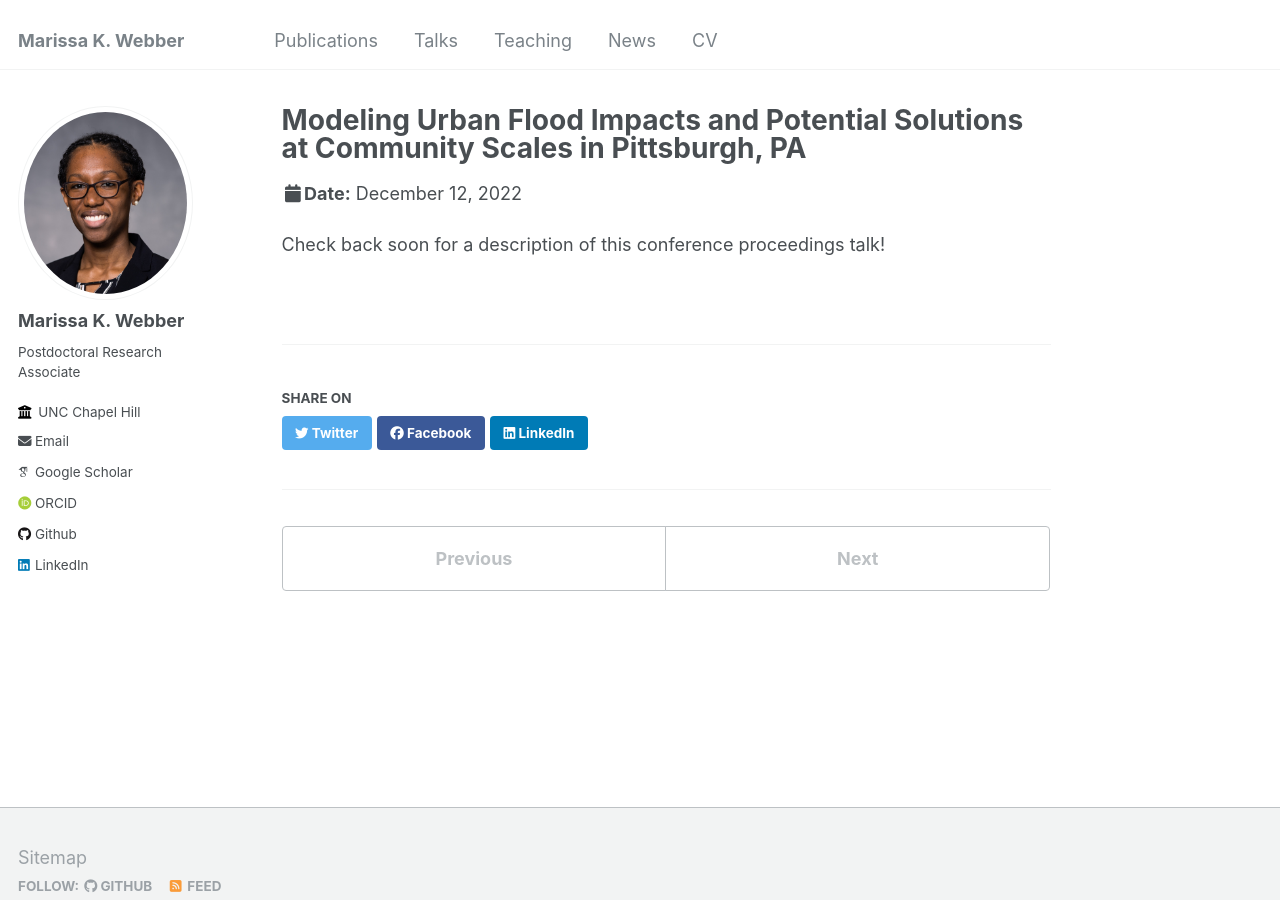
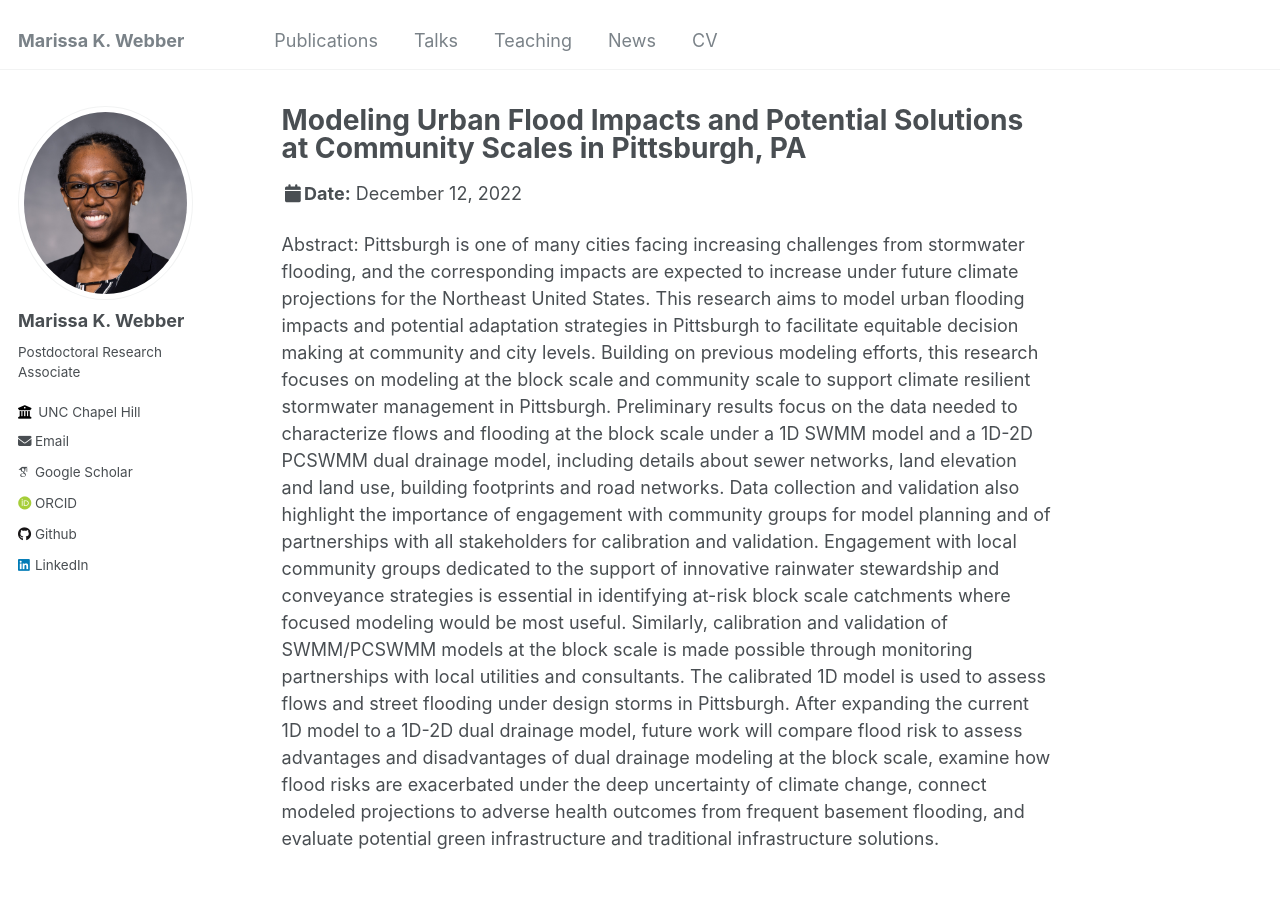
Before and after one commit to mwebber2/marissakwebber, a Jekyll site: the page built from _talks/2022-12-AGU2.md, in a window 1280 px wide and 900 px high. Built offline with Jekyll 4.4.1, drawn with Linux system fonts in a browser that asks for light colours; some web fonts are replaced.

Commit message:
Update 2022-12-AGU2.md
Add abstract

```diff
--- a/_talks/2022-12-AGU2.md
+++ b/_talks/2022-12-AGU2.md
@@ -8,4 +8,6 @@ date: 2022-12-12
 location: "Chicaco, IL"
 ---
 
-Check back soon for a description of this conference proceedings talk!
+Abstract:
+Pittsburgh is one of many cities facing increasing challenges from stormwater flooding, and the corresponding impacts are expected to increase under future climate projections for the Northeast United States. This research aims to model urban flooding impacts and potential adaptation strategies in Pittsburgh to facilitate equitable decision making at community and city levels. Building on previous modeling efforts, this research focuses on modeling at the block scale and community scale to support climate resilient stormwater management in Pittsburgh.
+Preliminary results focus on the data needed to characterize flows and flooding at the block scale under a 1D SWMM model and a 1D-2D PCSWMM dual drainage model, including details about sewer networks, land elevation and land use, building footprints and road networks. Data collection and validation also highlight the importance of engagement with community groups for model planning and of partnerships with all stakeholders for calibration and validation. Engagement with local community groups dedicated to the support of innovative rainwater stewardship and conveyance strategies is essential in identifying at-risk block scale catchments where focused modeling would be most useful. Similarly, calibration and validation of SWMM/PCSWMM models at the block scale is made possible through monitoring partnerships with local utilities and consultants. The calibrated 1D model is used to assess flows and street flooding under design storms in Pittsburgh. After expanding the current 1D model to a 1D-2D dual drainage model, future work will compare flood risk to assess advantages and disadvantages of dual drainage modeling at the block scale, examine how flood risks are exacerbated under the deep uncertainty of climate change, connect modeled projections to adverse health outcomes from frequent basement flooding, and evaluate potential green infrastructure and traditional infrastructure solutions.
```
